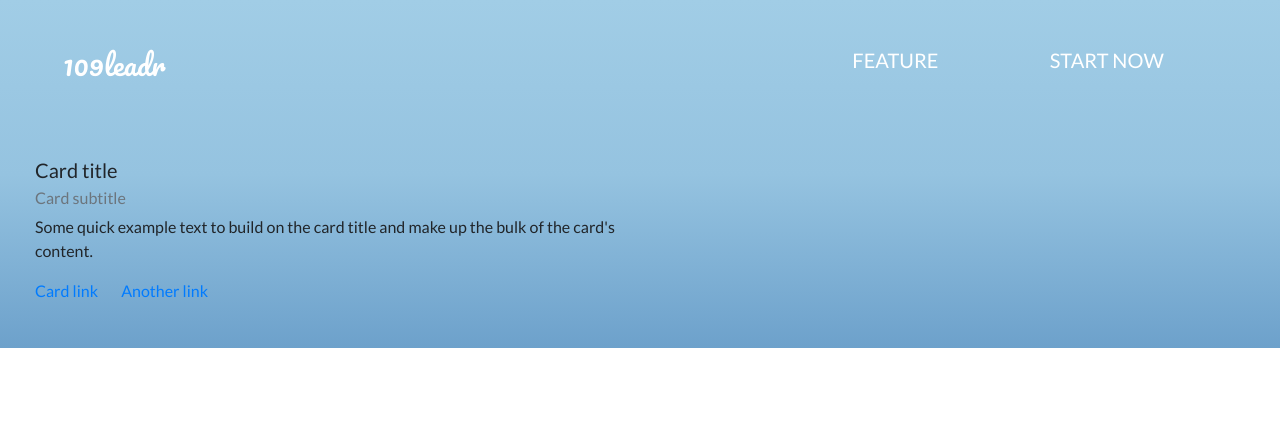
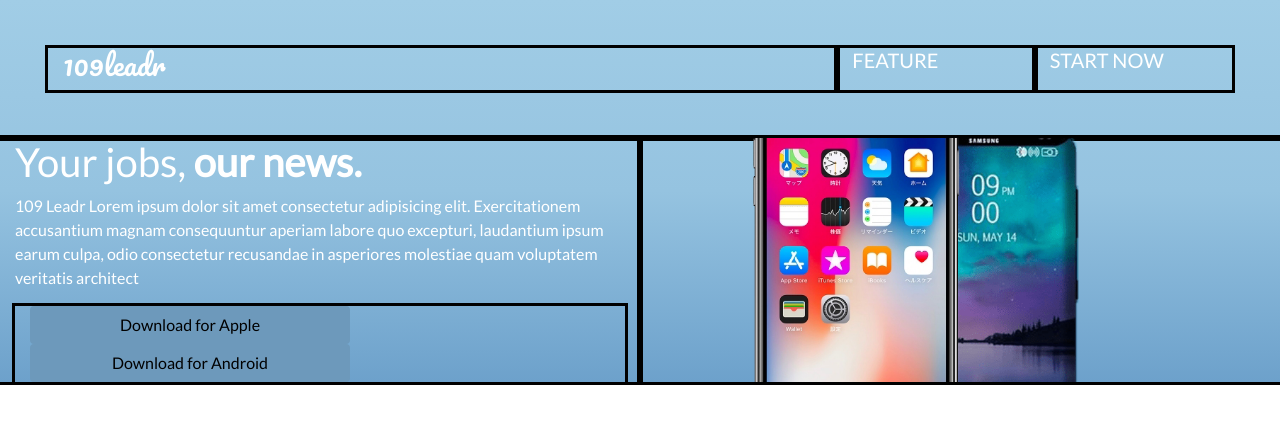
Before and after one commit to ryangaige-fp/bootstrap-3, a plain HTML site: page index.html in a window 1280 px wide. Drawn offline with nearby package versions, Linux system fonts and the light colour scheme.

Commit message:
changes to the header

```diff
--- a/assets/style.css
+++ b/assets/style.css
@@ -13,3 +13,45 @@ body {
   background: none;
   border: none;
 }
+
+.iphone-bg {
+  background-image: url(/assets/photos/IphoneBGphoto.png);
+
+  /* Half height
+  height: 50%; */
+
+  /* Center and scale the image nicely */
+  background-position: center;
+  background-repeat: no-repeat;
+  background-size: cover;
+}
+
+.bold {
+  font-weight: 900;
+  color: white;
+}
+
+.jobs-title {
+  color: white;
+}
+
+.jobs-title h1 {
+  font-weight: 300;
+}
+
+div {
+  outline: solid black;
+}
+
+.apple-button {
+  background-color: #6d99bb;
+  width: 20rem;
+}
+.fa-apple {
+  color: white;
+}
+
+.android-button {
+  background-color: #6d99bb;
+  width: 20rem;
+}
--- a/index.html
+++ b/index.html
@@ -33,24 +33,30 @@
             </div>
 
             <div class="row">
-                <div class="col-12 col-sm-6">
-                    <div class="card card-background" style="width: 40rem;">
-                        <div class="card-body">
-                            <h5 class="card-title">Card title</h5>
-                            <h6 class="card-subtitle mb-2 text-muted">Card subtitle</h6>
-                            <p class="card-text">Some quick example text to build on the card title and make up the bulk of the card's content.</p>
-                            <a href="#" class="card-link">Card link</a>
-                            <a href="#" class="card-link">Another link</a>
+                <div class="col-12 col-sm-6 jobs-title">
+                    <h1>Your jobs,
+                        <span class="bold">our news.</span>
+                    </h1>
+                    <p>109 Leadr Lorem ipsum dolor sit amet consectetur adipisicing elit. Exercitationem accusantium magnam
+                        consequuntur aperiam labore quo excepturi, laudantium ipsum earum culpa, odio consectetur recusandae
+                        in asperiores molestiae quam voluptatem veritatis architect</p>
+                    <div class="containter">
+                        <div class="col">
+                            <button type="button" class="btn apple-button">
+                                <i class="fab fa-apple"></i>Download for Apple</button>
+
+
+                            <button type="button" class="btn android-button">Download for Android</button>
                         </div>
+
                     </div>
                 </div>
-            </div>
-            <div class="col-xs-12 col-sm-6">
-                <img src="" alt="" srcset="">
+                <div class="col-xs-12 col-sm-6 iphone-bg">
 
 
+
+                </div>
             </div>
-            <div class="col-xs-12 col-sm-6"></div>
         </div>
         </div>
 
```
Also changed, not shown: assets/photos/IphoneBGphoto.png (added).
